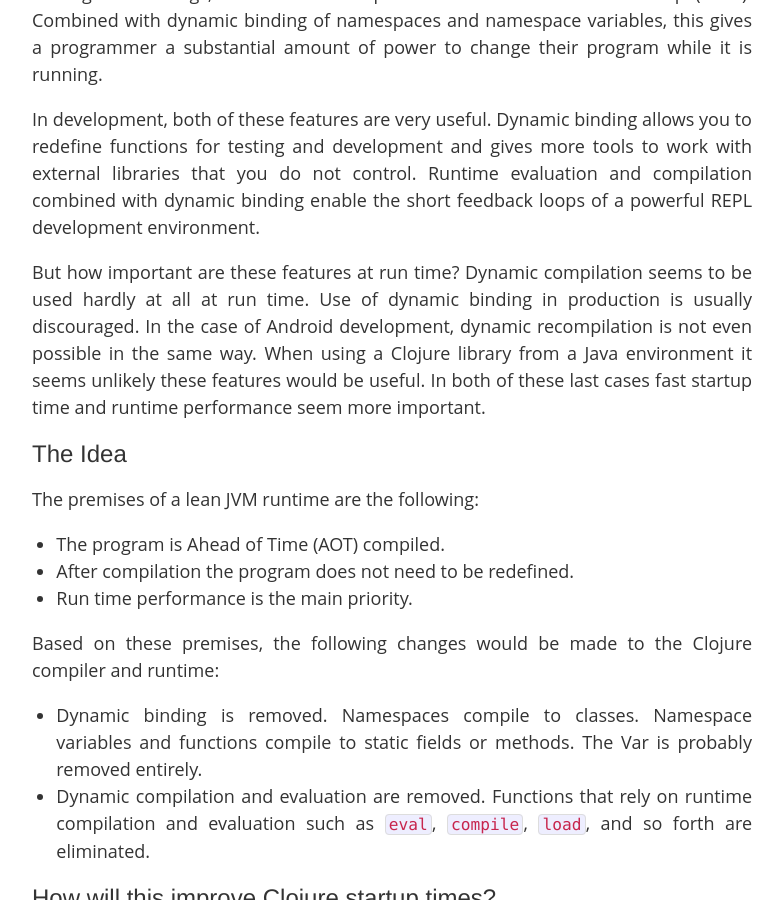
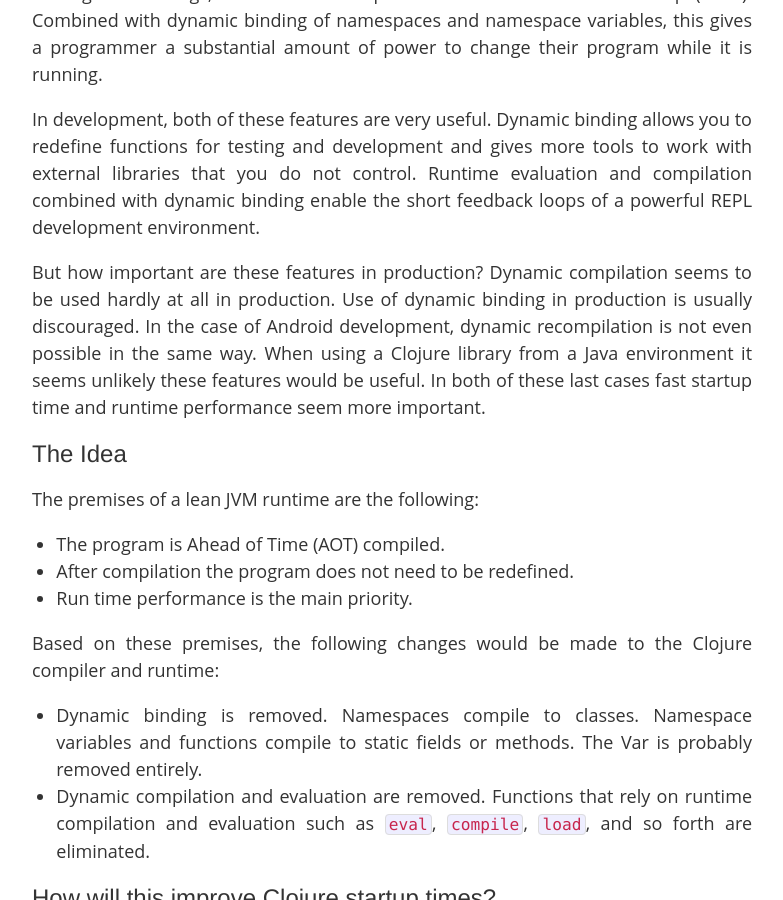
Before and after one commit to hoodunit/hoodunit.github.io, a Jekyll site: the page built from _posts/2014-03-19-solving-clojure-boot-time.md, in a window 1280 px wide and 900 px high, scrolled down 7078 px. Shown: the whole window, without its empty margins (248-1031 px from the left). Built offline with Jekyll 4.4.1, drawn with Linux system fonts in a browser that asks for light colours; Markdown is read by kramdown in place of the engine named in the settings; comment, search, counter and statistics services are not loaded.

Commit message:
Correct typo: run time --> production

```diff
--- a/_posts/2014-03-19-solving-clojure-boot-time.md
+++ b/_posts/2014-03-19-solving-clojure-boot-time.md
@@ -138,7 +138,7 @@
 
 In development, both of these features are very useful. Dynamic binding allows you to redefine functions for testing and development and gives more tools to work with external libraries that you do not control. Runtime evaluation and compilation combined with dynamic binding enable the short feedback loops of a powerful REPL development environment.
 
-But how important are these features at run time? Dynamic compilation seems to be used hardly at all at run time. Use of dynamic binding in production is usually discouraged. In the case of Android development, dynamic recompilation is not even possible in the same way. When using a Clojure library from a Java environment it seems unlikely these features would be useful. In both of these last cases fast startup time and runtime performance seem more important.
+But how important are these features in production? Dynamic compilation seems to be used hardly at all in production. Use of dynamic binding in production is usually discouraged. In the case of Android development, dynamic recompilation is not even possible in the same way. When using a Clojure library from a Java environment it seems unlikely these features would be useful. In both of these last cases fast startup time and runtime performance seem more important.
 
 ### The Idea
 
```
